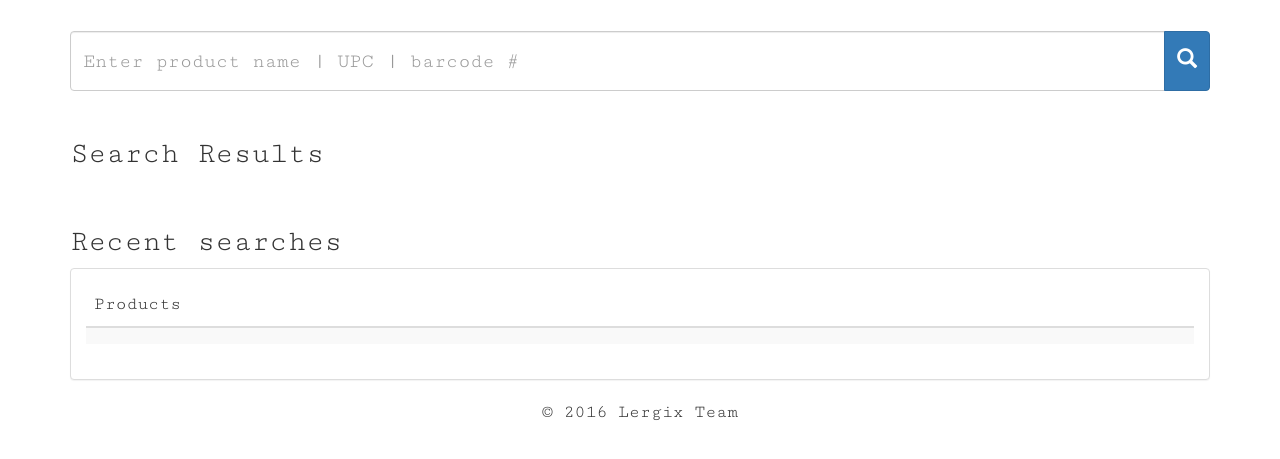
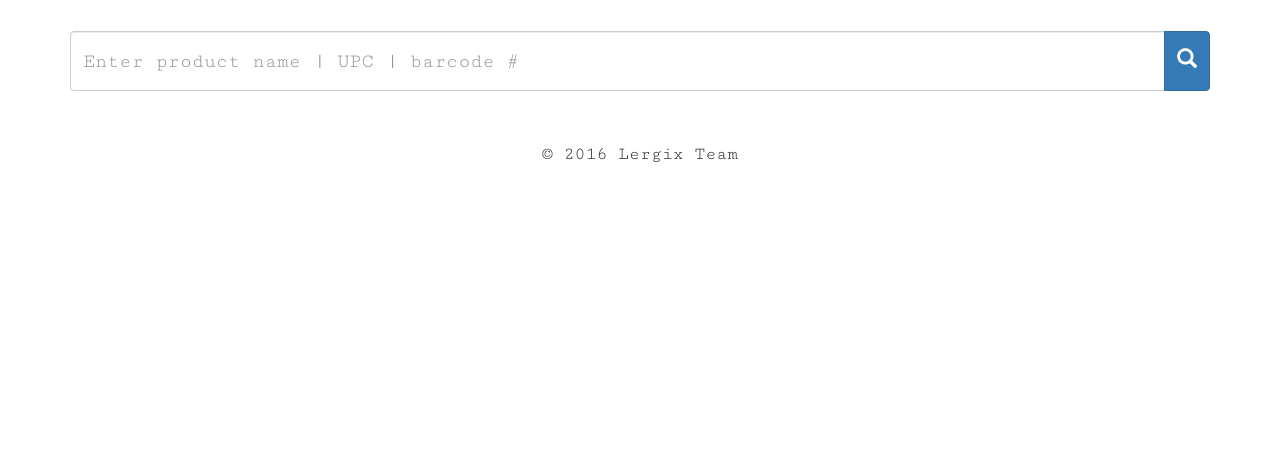
Before and after one commit to tanysaur/ClassProject1, a PHP site: page / in a window 1280 px wide. Shown: the part 327-786 px from the top of the page. Run offline with PHP 8.4, Linux system fonts and the light colour scheme; lists and menus that the app fills with data are empty; some libraries are stand-ins or nearby versions; some web fonts are replaced.

```diff
--- a/app.js
+++ b/app.js
@@ -1,21 +1,3 @@
-$(document).ready(function() {
-  if(getQueryVariable('upc') != false) {
-    //console.log(getQueryVariable('upc'));
-    getAllergens(getQueryVariable('upc'));
-  }
-  $("#search-results").addClass("displayOff");
-});
-
-$(window).on("orientationchange",function(){
-      //alert("The orientation has changed!");
-      if(window.orientation == 0){ // Portrait
-        $("p").css({"background-color":"yellow"});
-      }
-      else { //Landscape
-        $("p").css({"background-color":"pink"});
-      }
-  });
-
 //Initialize Firebase
   var config = {
     apiKey: "AIzaSyD5XYZHecNShIOC9c69lKZgIVPYyHyysF8",
@@ -34,10 +16,38 @@ $(window).on("orientationchange",function(){
   var searchInput = '';
   var labelURL = '';
 
+  $(document).ready(function() {
+    if(getQueryVariable('upc') != false) {
+      //console.log(getQueryVariable('upc'));
+      getAllergens(getQueryVariable('upc'));
+
+      $("#search-results").removeClass("displayOff");
+
+      database.ref().push({
+        newUpc: upc
+      });
+    }
+
+    //$("#recentSearches").append(upc);
+
+
+  });
+
+  $(window).on("orientationchange",function(){
+        //alert("The orientation has changed!");
+        if(window.orientation == 0){ // Portrait
+          $("p").css({"background-color":"yellow"});
+        }
+        else { //Landscape
+          $("p").css({"background-color":"pink"});
+        }
+    });
+
 //Click event for searching products
   $(document).on("click", "#add-product", function() {
     $(".resultPanels").addClass("displayOff");
     $("#search-results").removeClass("displayOff");
+    $("#recentSearches").removeClass("displayOff");
 
     searchInput = $("#productInput").val().trim();
     searchURL = "http://cors-anywhere.herokuapp.com/http://api.foodessentials.com/searchprods?q=" + searchInput + "&sid=" + "3bf8bb6f-99d8-42f6-a422-3a8c37a10de8" + "&n=100&s=0&f=json&api_key=" + labelAPIkey;
@@ -59,6 +69,7 @@ $(window).on("orientationchange",function(){
         $("#new-input").append("<tr><td class='productLink'><a href='" + productVariable + "'>" + response.productsArray[i].product_name + "</a></td><td></td><td>");
       }
     });
+
   });
 
   function getQueryVariable(variable){
@@ -80,6 +91,7 @@ $(window).on("orientationchange",function(){
     }).done(function(upcresponse) {
       //Show results of all allergens active in the product's ingredient
       $(".resultPanels").removeClass("displayOff");
+      $("#search-results").addClass("displayOff");
       $("#new-UPCInput-Allergen").empty();
       $("#new-UPCInput-Additive").empty();
       $("#thisProduct").empty();
--- a/index.html
+++ b/index.html
@@ -95,9 +95,9 @@
 	</div>
 
 	<!-- Search Results -->
-	<div  class="container">
+	<div id="search-results" class="container  displayOff">
 		<h2>Search Results</h2>
-		<div id="search-results" class="panel panel-success">
+		<div class="panel panel-success">
 			<div class="panel-body">
 				<div class="table-responsive">
 					<table class="table table-striped">
@@ -148,7 +148,7 @@
 	</div>
 
 	<!-- Recent searches -->
-	<div class="container" id="recentSearches ">
+	<div class="container displayOff" id="recentSearches">
 		<h2>Recent searches</h2>
 			<div class="panel panel-default">
 
--- a/style.css
+++ b/style.css
@@ -48,8 +48,7 @@ body {
 	background-color: #e00;
 }
 
-#search-results {
-    width: auto;
+.table-responsive {
     height: 300px;
     overflow: scroll;
 }
```
Lines whose indentation alone changed are shown as unchanged.
